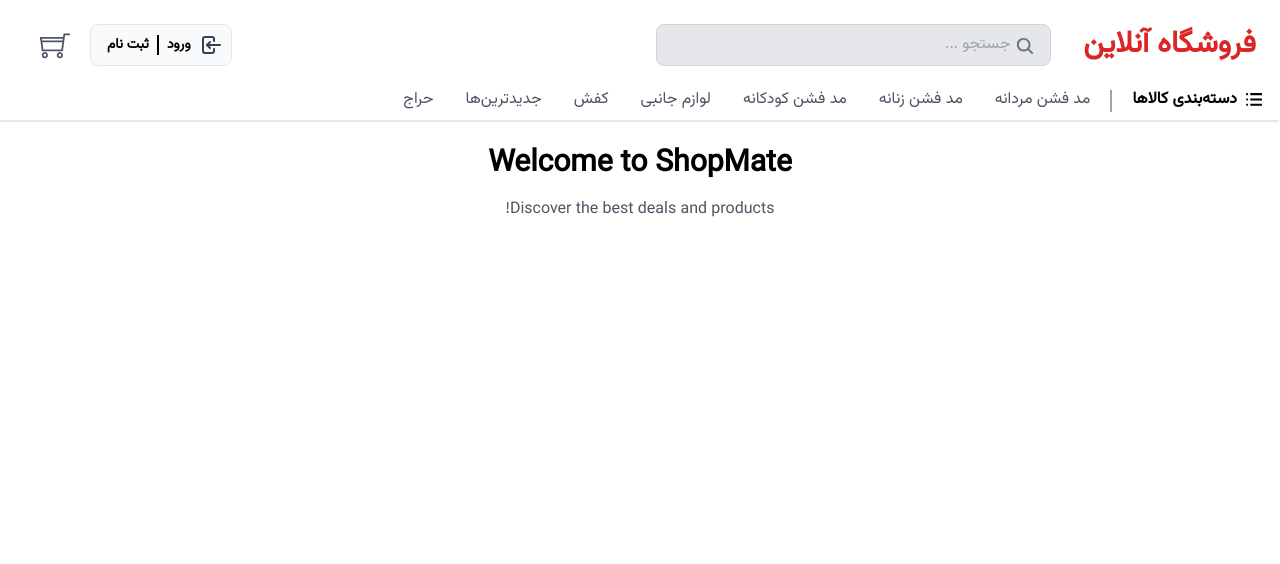
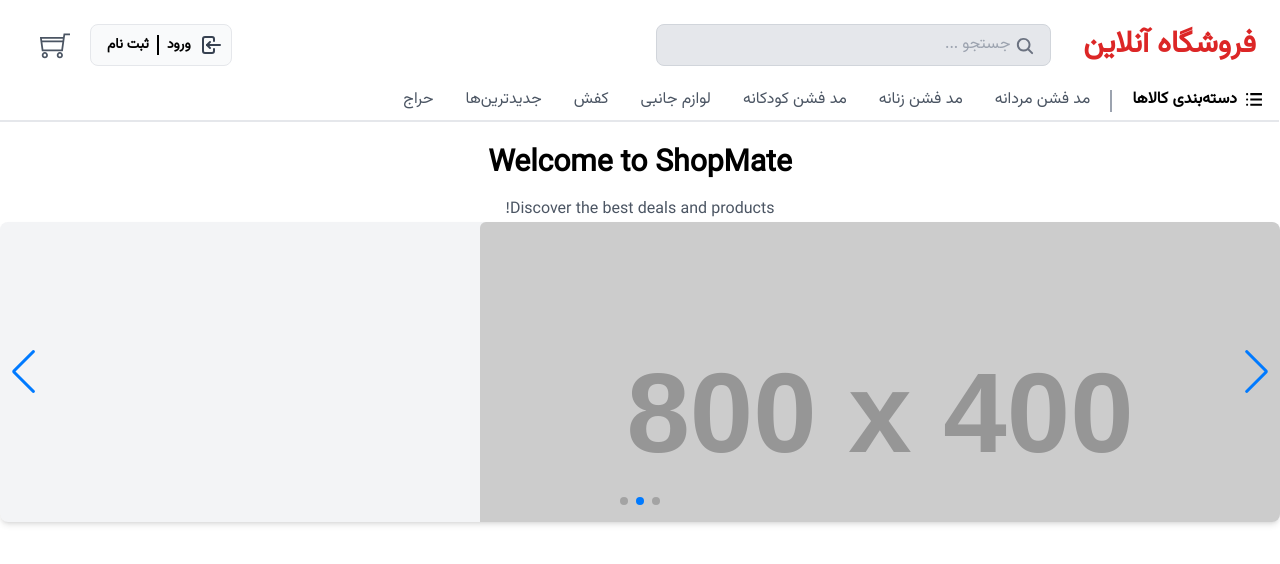
Before and after one commit to tetteam4/online-shoping-center, a React (Vite) app in the folder Frontend/: page / in a window 1280 px wide. Shown: the top 564 px of the page. Built offline with nearby package versions, Linux system fonts and the light colour scheme.

Commit message:
create the floating nav

```diff
--- a/Frontend/package.json
+++ b/Frontend/package.json
@@ -17,7 +17,8 @@
     "react-icons": "^5.4.0",
     "react-redux": "^9.2.0",
     "react-router-dom": "^7.1.1",
-    "redux": "^5.0.1"
+    "redux": "^5.0.1",
+    "swiper": "^11.2.0"
   },
   "devDependencies": {
     "@eslint/js": "^9.15.0",
--- a/Frontend/src/components/BackDrop.jsx
+++ b/Frontend/src/components/BackDrop.jsx
@@ -1,13 +1,12 @@
+// Backdrop.js
 import React from "react";
 
-const Backdrop = ({ isVisible, onClose }) => {
-  if (!isVisible) return null;
-
+const Backdrop = ({ onClick }) => {
   return (
     <div
-      className="fixed  left-0 right-0 bottom-0  bg-black bg-opacity-50 z-20"
-      onMouseLeave={onClose}
-    />
+      className="fixed top-0 right-0 bottom-0 left-0 bg-black bg-opacity-70 z-40"
+      onClick={onClick} // Calls the onClick handler passed from the parent to close the backdrop
+    ></div>
   );
 };
 
--- a/Frontend/src/components/Category/MainCategory.jsx
+++ b/Frontend/src/components/Category/MainCategory.jsx
@@ -1,5 +1,5 @@
 import React from 'react'
-
+import { IoIosArrowBack } from "react-icons/io";
 const MainCategory = ({categories , handleMouseLeave , handleMouseEnter}) => {
   return (
     <div className=''>
@@ -8,13 +8,14 @@
           {categories.map((category, index) => (
             <li
               key={index}
-              className="rounded-md cursor-pointer"
+              className=" flex justify-between hover:bg-gray-100 items-center cursor-pointer"
               onMouseEnter={() => handleMouseEnter(category)}
               onMouseLeave={handleMouseLeave}
             >
-              <h4 className="text-md font-medium px-3 py-2 hover:bg-gray-100 hover:text-red-600">
+              <h4 className="text-md font-medium px-3 pl-3 py-2  hover:text-red-600">
                 {category.name}
               </h4>
+              <span><IoIosArrowBack /></span>
             </li>
           ))}
         </ul>
--- a/Frontend/src/components/Navbar/Navbar.jsx
+++ b/Frontend/src/components/Navbar/Navbar.jsx
@@ -1,9 +1,11 @@
+// Navbar.js
 import React, { useState, useEffect } from "react";
 import { Link } from "react-router-dom";
 import { MdMenu, MdClose } from "react-icons/md";
 import { FaMale, FaFemale, FaChild } from "react-icons/fa";
 import { TfiMenuAlt } from "react-icons/tfi";
-import Category from "../Category/Categoty";
+import Category from "../Category/Category";
+import Backdrop from "../BackDrop"; // وارد کردن کامپوننت بک‌دراپ
 
 const Navbar = () => {
   const [menuOpen, setMenuOpen] = useState(false);
@@ -51,15 +53,6 @@
     { to: "/sale", label: "حراج", icon: <FaChild /> },
   ];
 
-  // Prevent page scrolling when category is open
-  useEffect(() => {
-    if (showCategory) {
-      document.body.style.overflow = "hidden"; // Disable scroll
-    } else {
-      document.body.style.overflow = "auto"; // Enable scroll
-    }
-  }, [showCategory]);
-
   return (
     <nav
       className={`w-full z-30 transition-all   border-b-2 duration-500 ${
@@ -98,8 +91,10 @@
 
             {/* Categories Component */}
             {showCategory && (
+              <>
+                <Backdrop onClick={() => setShowCategory(false)} /> {/* نمایش بک‌دراپ */}
                 <div
-                className="absolute top-8 border-gray-200 rounded-md right-0 w-[1000px] overflow-y-scroll bg-gray-100  h-[500px] border z-50"
+                  className="absolute top-8 border-gray-200 rounded-md right-0 w-[1000px] overflow-y-scroll bg-gray-100 h-[500px] border z-50"
                   style={{
                     direction: "ltr",
                   }}
@@ -112,23 +107,21 @@
                     <Category />
                   </div>
                 </div>
+              </>
             )}
           </div>
 
           {/* Navbar Items */}
-          <ul className="lg:flex lg:gap-8  lg:p-0 space-y-4 lg:space-y-0">
+          <ul className="lg:flex lg:gap-8 lg:p-0 space-y-4 lg:space-y-0">
             {navItems.map((item) => (
-              <li
-                key={item.to}
-                className="flex relative group items-center justify-center gap-2"
-              >
+              <li key={item.to} className="flex relative group items-center justify-center gap-2">
                 <Link
                   to={item.to}
                   className="text-gray-600 transition-colors duration-300 flex items-center gap-2"
                 >
                   <span>{item.label}</span>
                 </Link>
-                <span className="absolute -bottom-2 -translate-x-1/2   origin-center scale-x-0   group-hover:scale-x-125 left-1/2 h-0.5 rounded-lg w-0 bg-red-700 transition-transform  duration-300 group-hover:w-full"></span>
+                <span className="absolute -bottom-2 -translate-x-1/2 origin-center scale-x-0 group-hover:scale-x-125 left-1/2 h-0.5 rounded-lg w-0 bg-red-700 transition-transform duration-300 group-hover:w-full"></span>
               </li>
             ))}
           </ul>
--- /dev/null
+++ b/Frontend/src/components/SliderComponent.jsx
@@ -0,0 +1,36 @@
+import { Swiper, SwiperSlide } from "swiper/react";
+import "swiper/css"; // Core Swiper styles
+import "swiper/css/navigation"; // Navigation module styles
+import "swiper/css/pagination"; // Pagination module styles
+
+// Import modules from 'swiper/modules'
+import { Navigation, Pagination, Autoplay } from "swiper/modules";
+
+
+const SliderComponent = () => {
+    return (
+        <Swiper
+        modules={[Navigation, Pagination, Autoplay]}
+        navigation
+        pagination={{ clickable: true }}
+        autoplay={{ delay: 3000 }}
+        spaceBetween={30}
+        slidesPerView={1}
+        loop={true}
+        className="h-[300px] bg-gray-100 rounded-lg shadow-md"
+      >
+        <SwiperSlide className="flex justify-center items-center">
+          <img src="https://via.placeholder.com/800x400" alt="Slide 1" className="rounded-md" />
+        </SwiperSlide>
+        <SwiperSlide className="flex justify-center items-center">
+          <img src="https://via.placeholder.com/800x400" alt="Slide 2" className="rounded-md" />
+        </SwiperSlide>
+        <SwiperSlide className="flex justify-center items-center">
+          <img src="https://via.placeholder.com/800x400" alt="Slide 3" className="rounded-md" />
+        </SwiperSlide>
+      </Swiper>
+
+    );
+  };
+
+  export default SliderComponent;
--- a/Frontend/src/pages/Home.jsx
+++ b/Frontend/src/pages/Home.jsx
@@ -1,12 +1,14 @@
 import React from "react";
+import SliderComponent from "../components/SliderComponent";
 
 const Home = () => {
   return (
-    <div className="container h-[800px] mx-auto mt-6 text-center">
+    <div className="container min-h-screen mx-auto mt-6 text-center">
       <h1 className="text-3xl font-bold">Welcome to ShopMate</h1>
       <p className="mt-4 text-gray-600">
         Discover the best deals and products!
       </p>
+      <SliderComponent />
     </div>
   );
 };
```
Also changed, not shown: Frontend/src/components/Category/Category.jsx (renamed from Frontend/src/components/Category/Categoty.jsx), 1 other file (tests, documents, lock files or other folders). Lines whose indentation alone changed are shown as unchanged.
